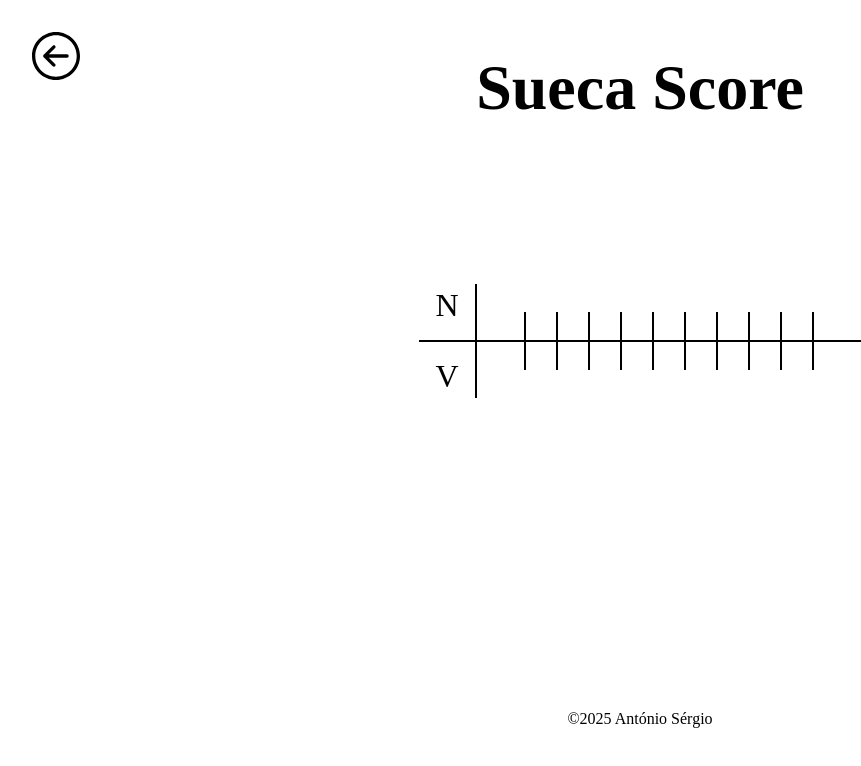
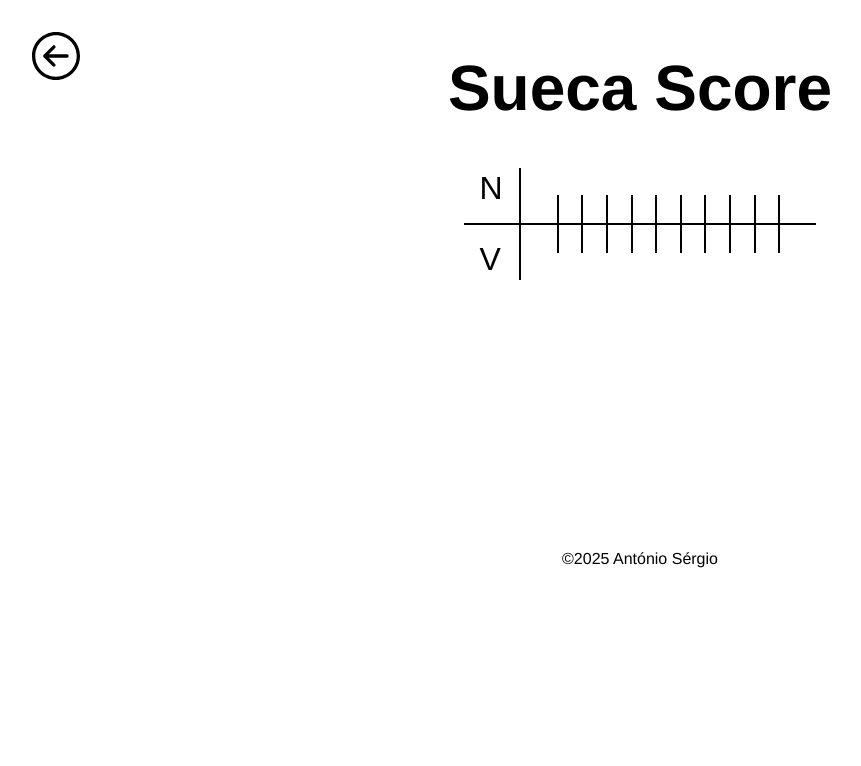
Before and after one commit to AntonioSergioDM/card-game-score, a plain HTML site: page sueca/index.html in a window 1280 px wide. Both pictures are taken after a click on the button "Unlimited". Shown: the whole page, without its empty margins (0-861 px from the left). Drawn offline with Linux system fonts and the light colour scheme.

Commit message:
Some css improvements

```diff
--- a/css/menu.css
+++ b/css/menu.css
@@ -1,11 +1,18 @@
-h1 {
-    margin-top: -6rem;
+body {
+    display: flex;
+    flex-direction: column;
+    align-items: center;
+    justify-content: space-between;
 }
 
+.logo {
+    margin-top: 4rem;
+    max-width: 90%;
+ }
+
 .logo--big{
-    margin-top: -4rem;
+    width: 50rem;
 }
-
 
 .game__holder {
     display: flex;
@@ -13,6 +20,7 @@ h1 {
     justify-content: center;
     flex-wrap: wrap;
     gap: 3rem;
+    margin-top: 3rem;
 }
 
 .game__link {
@@ -34,3 +42,9 @@ h1 {
     font-size: 2rem;
     color: var(--text-color);
 }
+
+@media (max-height: 800px) {
+    .logo {
+        display: none;
+    }
+}
--- a/css/theme.css
+++ b/css/theme.css
@@ -101,16 +101,18 @@ body {
     background-color: var(--bg-color);
     color: var(--text-color);
     position: relative;
-    min-height: 90vh;
+    min-height: 70vh;
+    max-width: 99vw;
     display: flex;
     flex-direction: column;
     justify-content: center;
     align-items: center;
     overscroll-behavior-y: contain;
+    font-family: "Helvetica", "Open Sans", "Comic Sans", "cursive", "sans-serif";
+    overflow: hidden;
 }
 
 h1 {
-    margin-bottom: 10rem;
     font-size: 4rem;
 }
 
@@ -254,6 +256,11 @@ a {
 /*region Footer*/
 .footer {
     margin-top: auto;
+    min-height: 4rem;
+    display: flex;
+    flex-direction: column;
+    align-items: center;
+    justify-content: end;
 }
 /*endregion*/
 
--- a/sueca/sueca.css
+++ b/sueca/sueca.css
@@ -1,7 +1,9 @@
 .board {
     display: flex;
     align-items: center;
-    height: 7rem;
+    height: 112px;
+    max-width: 80%;
+    overflow: hidden;
 }
 
 .player {
@@ -15,16 +17,17 @@
     flex-direction: column;
     justify-content: center;
     align-items: center;
-    width: 2rem;
+    width: 32px;
     height: 80%;
     position: relative;
+    overflow: visible;
 }
 
 .point {
     flex-shrink: 0;
     border-radius: 100%;
-    width: 1rem;
-    height: 1rem;
+    width: 16px;
+    height: 16px;
 }
 
 .point--active {
@@ -32,13 +35,13 @@
 }
 
 .point--first {
-    border-right: 1.1rem solid var(--text-color);
+    border-right: 9px solid var(--text-color);
     border-bottom-right-radius: 0;
     border-top-right-radius: 0;
 }
 
 .point--last {
-    border-left: 1.1rem solid var(--text-color);
+    border-left: 9px solid var(--text-color);
     border-bottom-left-radius: 0;
     border-top-left-radius: 0;
 }
@@ -47,16 +50,16 @@
     border-radius: 50%;
     position: absolute;
     flex-shrink: 0;
-    height: 2rem;
-    width: 6.2rem;
+    height: 32px;
+    width: 80px;
+    left: -80px;
     outline: 1px solid var(--text-color);
-    left: -6.2rem;
 }
 
 .win--up {
-    top:-0.5rem;
+    top:-8px;
 }
 
 .win--down {
-    bottom:-0.5rem;
+    bottom:-8px;
 }
```
Also changed, not shown: index.html (+2 -2 lines), assets/image_transparent.png, site.webmanifest (renamed from assets/icons/site.webmanifest).
